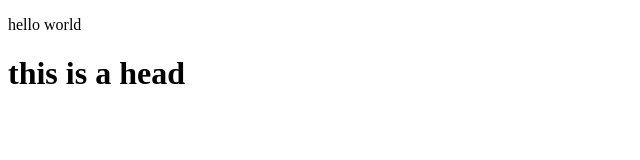
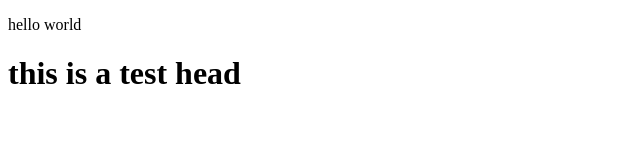
Before and after one commit to YilingCAI/Frontend_project, a plain HTML site: page index.html in a window 1280 px wide. Shown: the whole page, without its empty margins (0-640 px from the left). Drawn offline with Linux system fonts and the light colour scheme.

Commit message:
Update index.html

```diff
--- a/index.html
+++ b/index.html
@@ -8,6 +8,6 @@
 
     <body>
         <p>hello world</p>
-        <h1>this is a head</h1>
+        <h1>this is a test head</h1>
     </body>
 </html>
```
